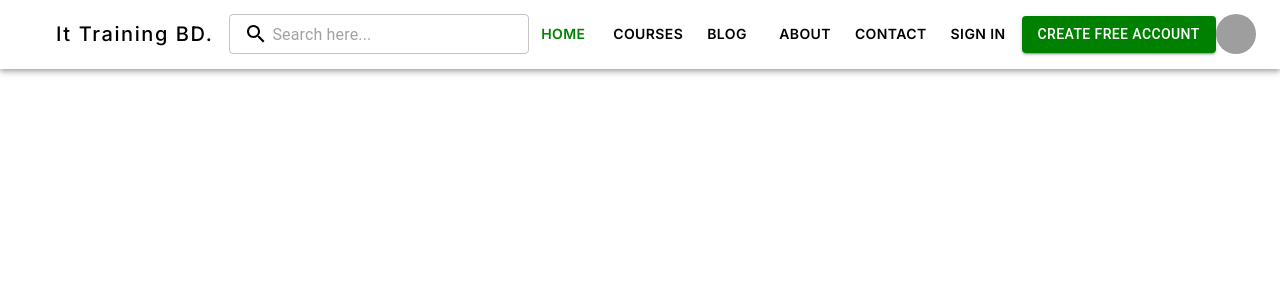
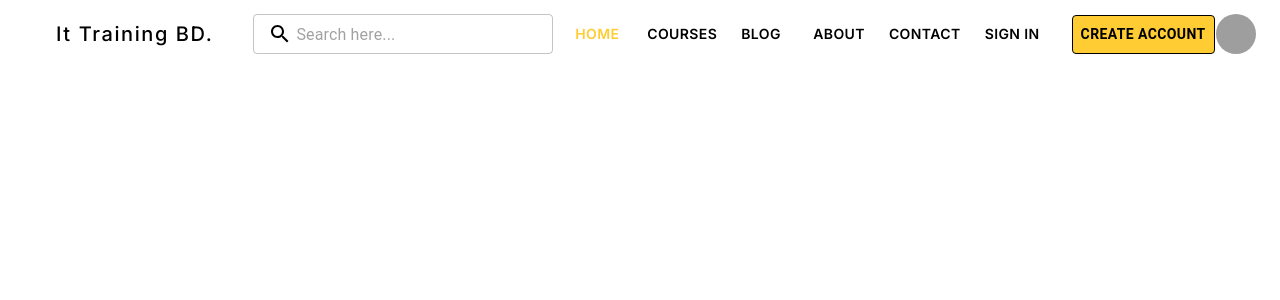
Before and after one commit to mahenur-islam/it-training-bd-frontend, a React (Vite) app: page / in a window 1280 px wide. Shown: the top 300 px of the page. Built offline with nearby package versions, Linux system fonts and the light colour scheme; grey boxes are pictures that could not be loaded.

Commit message:
Navbar color changed

```diff
--- a/src/components/shared/navbar/NavSearchInput.jsx
+++ b/src/components/shared/navbar/NavSearchInput.jsx
@@ -1,6 +1,5 @@
 import TextField from "@mui/material/TextField";
 import SearchIcon from "@mui/icons-material/Search";
-
 
 export default function NavSearchInput() {
   return (
@@ -8,11 +7,12 @@ export default function NavSearchInput() {
       placeholder="Search here..."
       size="small"
       sx={{
+        ml: 3,
         width: 300,
         backgroundColor: "transparent",
-        outline: 'none',
         "& .MuiInputBase-root.Mui-focused": {
-          width: 500
+          width: 500,
+          color: 'black'
         },
       }}
       InputProps={{
--- a/src/components/shared/navbar/Navbar.jsx
+++ b/src/components/shared/navbar/Navbar.jsx
@@ -43,8 +43,8 @@ function Navbar() {
   };
 
   return (
-    <AppBar position="static">
-      <Container maxWidth="xl" sx={{ background: "white" }}>
+    <AppBar position="static" sx={{ boxShadow: 'none', background: 'white' }}>
+      <Container maxWidth="xl" sx={{ background: "white"}}>
         <Toolbar disableGutters>
           <AdbIcon sx={{ display: { xs: "none", md: "flex" }, mr: 1 }} />
           <Typography
@@ -101,7 +101,7 @@ function Navbar() {
                   <Typography
                     textAlign="center"
                     sx={{
-                      color: isActive === page ? "green" : "black",
+                      color: isActive === page ? "#ffcd33" : "black",
                       fontFamily: "inter",
                       fontWeight: 600,
                     }}
@@ -135,7 +135,7 @@ function Navbar() {
           >
             It Training BD
           </Typography>
-          <Box sx={{ flexGrow: 1, display: { xs: "none", md: "flex" }}}>
+          <Box sx={{ flexGrow: 1, display: { xs: "none", md: "flex" } }}>
             <NavSearchInput />
           </Box>
           <Box sx={{ flexGrow: 0, display: { xs: "none", md: "flex" } }}>
@@ -144,16 +144,15 @@ function Navbar() {
                 key={page}
                 onClick={() => handleSetActive(page)}
                 sx={{
-                  color: isActive === page ? "green" : "black",
+                  color: isActive === page ? "#ffcd33" : "black",
                   my: 2,
 
                   display: "block",
                   fontFamily: "inter",
                   fontWeight: 600,
-                  mr:1,
+                  mr: 1,
                   "&:hover": {
-                    color: "green",
-                    textDecoration: 'underline',
+                    color: "#ffcd33",
                     transition: "color 0.3s",
                   },
                 }}
@@ -164,7 +163,16 @@ function Navbar() {
               </Button>
             ))}
           </Box>
-          <Box sx={{flexGrow:0.1}}><Button variant="contained" sx={{backgroundColor:'green'}}>Create Free Account</Button></Box>
+          <Box sx={{ flexGrow: 0.1, ml:2 }}>
+            <Button
+              sx={{ backgroundColor: "#ffcd33", color: "black",fontWeight:'bold',border:'1px solid black', "&:hover": {
+                background: "transparent",
+                border: '1px dashed black'
+              } }}
+            >
+              Create Account
+            </Button>
+          </Box>
 
           <Box sx={{ flexGrow: 0 }}>
             <Tooltip title="Open settings">
```
